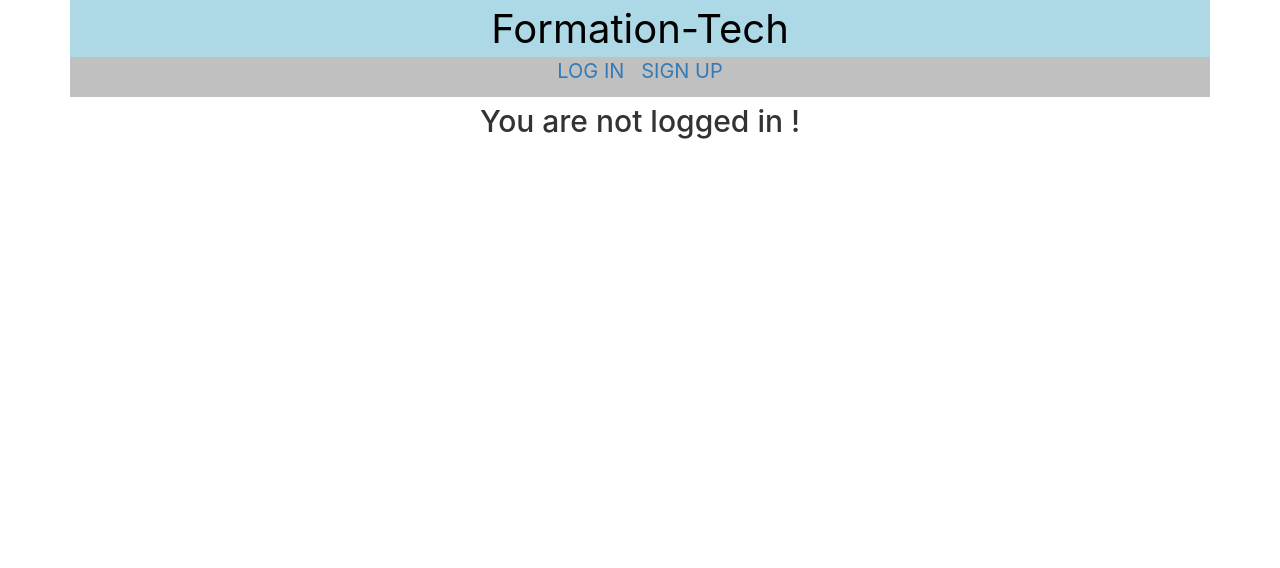
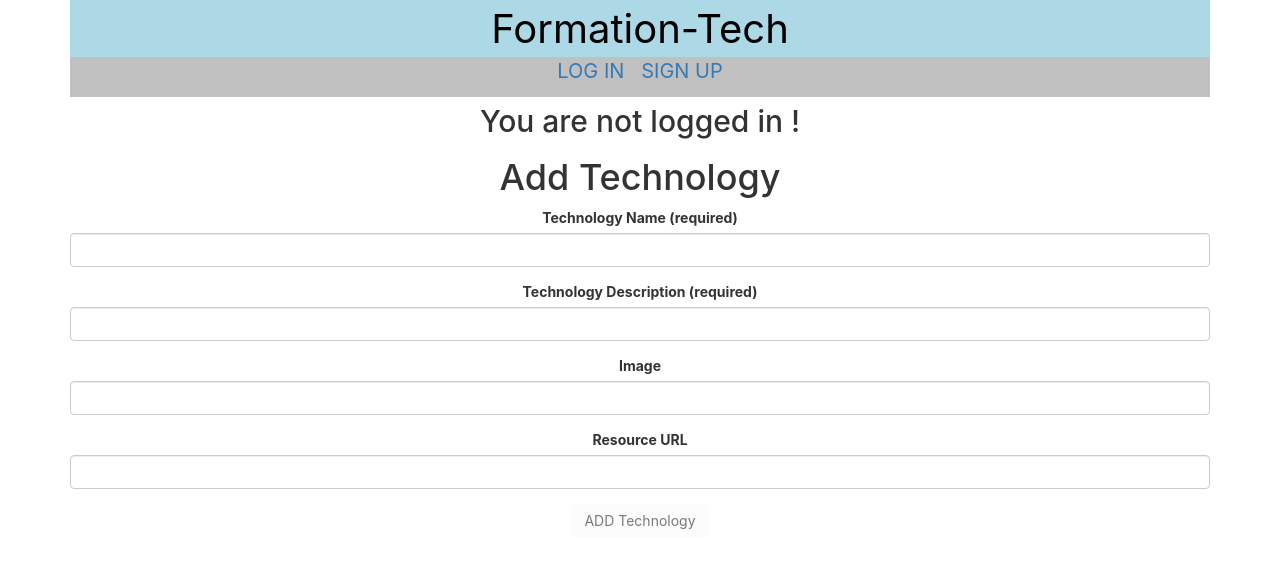
Before and after one commit to SherreAhlers/Formation-Tech, a React (Create React App) app: page /add in a window 1280 px wide. Shown: the top 568 px of the page. Built offline with nearby package versions, Linux system fonts and the light colour scheme; no server answers.

Commit message:
Complete AddTechnology

```diff
--- /dev/null
+++ b/src/components/TechnologyListItem/TechnologyListItem.jsx
@@ -0,0 +1,26 @@
+import React from 'react';
+import {Link} from 'react-router-dom';
+
+
+function TechnologyListItem({technology}) {
+  return (
+    <div className='panel panel-default'>
+      <div className="panel-heading">
+        <h3 className='panel-title'>{technology.name}</h3>
+      </div>
+      <div className='panel-footer TechnologyListItem-action-panel'>
+      <Link
+          className='btn btn-xs btn-info'
+          to={{
+            pathname: '/details',
+            state: {technology}
+          }}
+        >
+          DETAILS
+        </Link>
+      </div>
+    </div>
+  );}
+
+
+export default TechnologyListItem;
--- a/src/pages/AddTechnologyPage/AddTechnologyPage.jsx
+++ b/src/pages/AddTechnologyPage/AddTechnologyPage.jsx
@@ -0,0 +1,85 @@
+import React, {Component} from 'react';
+
+class AddTechnologyPage extends Component {
+  state = {
+    invalidForm: true,
+    formData: {
+      name: '',
+      description: '',
+      image: '',
+      infoURL: ''
+    }
+  };
+
+  formRef = React.createRef();
+
+  handleSubmit = e => {
+    e.preventDefault();
+    this.props.handleAddTechnology(this.state.formData);
+  };
+
+  handleChange = e => {
+    const formData = {...this.state.formData, [e.target.name]: e.target.value};
+    this.setState({
+      formData,
+      invalidForm: !this.formRef.current.checkValidity()
+    });
+  };
+
+  render() {
+    return (
+      <>
+        <h1>Add Technology</h1>
+        <form ref={this.formRef} autoComplete="off" onSubmit={this.handleSubmit}>
+          <div className="form-group">
+            <label>Technology Name (required)</label>
+            <input
+              className="form-control"
+              name="name"
+              value={this.state.formData.name}
+              onChange={this.handleChange}
+              required
+            />
+          </div>
+          <div className="form-group">
+            <label>Technology Description (required)</label>
+            <input
+              className="form-control"
+              name="description"
+              value={this.state.formData.description}
+              onChange={this.handleChange}
+              required
+            />
+          </div>
+          <div className="form-group">
+            <label>Image</label>
+            <input
+              className="form-control"
+              name="image"
+              value={this.state.formData.image}
+              onChange={this.handleChange}
+            />
+          </div>
+          <div className="form-group">
+            <label>Resource URL</label>
+            <input
+              className="form-control"
+              name="infoURL"
+              value={this.state.formData.infoURL}
+              onChange={this.handleChange}
+            />
+          </div>
+          <button
+            type="submit"
+            className="btn"
+            disabled={this.state.invalidForm}
+          >
+            ADD Technology
+          </button>
+        </form>
+      </>
+    );
+  }
+}
+
+export default AddTechnologyPage;
--- a/src/pages/App/App.js
+++ b/src/pages/App/App.js
@@ -1,6 +1,9 @@
 import React, { Component } from 'react';
 import './App.css';
 import { Route, Switch, Link, NavLink } from 'react-router-dom';
+import * as technologyAPI from '../../utils/technologyService';
+import AddTechnologyPage from '../AddTechnologyPage/AddTechnologyPage';
+import TechnologyListPage from '../TechnologyListPage/TechnologyListPage';
 import SignupPage from '../SignupPage/SignupPage';
 import LoginPage from '../LoginPage/LoginPage';
 import userService from '../../utils/userService';
@@ -9,8 +12,20 @@ import '../SignupPage/SignupPage.css'
 
 class App extends Component {
     state = {
+        technologies: [],
         user: userService.getUser()
 
+    };
+
+    /*--- Technology CRUD ---*/
+    handleAddTechnology = async (newTechData) => {
+        const newTech = await technologyAPI.create(newTechData);
+        this.setState(
+            (state) => ({
+                technologies: [...state.technologies, newTech]
+            }),
+            () => this.props.history.push('/')
+        );
     };
 
     /*---- User Auth ---*/
@@ -22,6 +37,11 @@ class App extends Component {
     };
 
     /*---- Lifecycle Methods ----*/
+    async componentDidMount() {
+        const technologies = await technologyAPI.getAll();
+        this.setState({ technologies });
+    }
+
     handleLogout = () => {
         userService.logout();
         this.setState({ user: null });
@@ -38,6 +58,14 @@ class App extends Component {
             <nav>
                 {this.state.user ? (
                     <>
+                    <NavLink exact to="/">
+                        TECHNOLOGIES LIST
+                    </NavLink>
+                    &nbsp;&nbsp;&nbsp;
+                    <NavLink exact to="/add">
+                        ADD TECHNOLOGY
+                    </NavLink>
+                    &nbsp;&nbsp;&nbsp;
                     <Link to="" onClick = { this.handleLogout }>
                     LOG OUT
                     </Link>
@@ -59,11 +87,25 @@ class App extends Component {
             </header>
             <main>
                 {this.state.user ?
-                <h2>Welcome, { this.state.user.name }</h2>
-                :
-                <h2>You are not logged in ! </h2>
-                }
+                <h2>Welcome, { this.state.user.name }</h2> : <h2>You are not logged in ! </h2>}
                 <Switch>
+                <Route
+              exact
+              path="/"
+              render={() => (
+                <TechnologyListPage
+                  user={this.state.user}
+                  technologies={this.state.technologies}
+                />
+              )}
+            />
+            <Route
+              exact
+              path="/add"
+              render={() => (
+                <AddTechnologyPage handleAddTechnology={this.handleAddTechnology} />
+              )}
+            />
                 <Route exact path="/signup"
                 render = {
                     ({ history }) => (
--- a/src/pages/TechnologyListPage/TechnologyListPage.jsx
+++ b/src/pages/TechnologyListPage/TechnologyListPage.jsx
@@ -0,0 +1,25 @@
+import React from 'react';
+import TechnologyListItem from '../../components/TechnologyListItem/TechnologyListItem';
+
+function TechnologyListPage(props) {
+  return (
+    <>
+      {!props.user ? (
+        <></>
+      ) : (
+        <>
+        <h1>Technology List</h1>
+        <div className='TechnologyListPage-grid'>
+          {props.technologies.map(technology =>
+            <TechnologyListItem
+              technology={technology}
+            />
+          )}
+        </div>
+        </>
+      )}
+    </>
+  );
+}
+
+export default TechnologyListPage;
--- /dev/null
+++ b/src/utils/technologyService.js
@@ -0,0 +1,14 @@
+const BASE_URL = '/api/technologies';
+
+export function getAll() {
+    return fetch(BASE_URL)
+    .then(res => res.json());
+}
+
+export function create(tech) {
+    return fetch(BASE_URL, {
+      method: 'POST',
+      headers: {'content-type': 'application/json'},
+      body: JSON.stringify(tech)
+    }).then(res => res.json());
+  }
```
Also changed, not shown: controllers/technologies.js (+22 -0 lines), models/technology.js (+15 -0 lines), routes/api/technologies.js (+12 -0 lines), server.js (+4 -4 lines), src/components/TechnologyCard/TechnologyCard.jsx (added, +28 -0 lines), src/utils/utilities.js (deleted).
